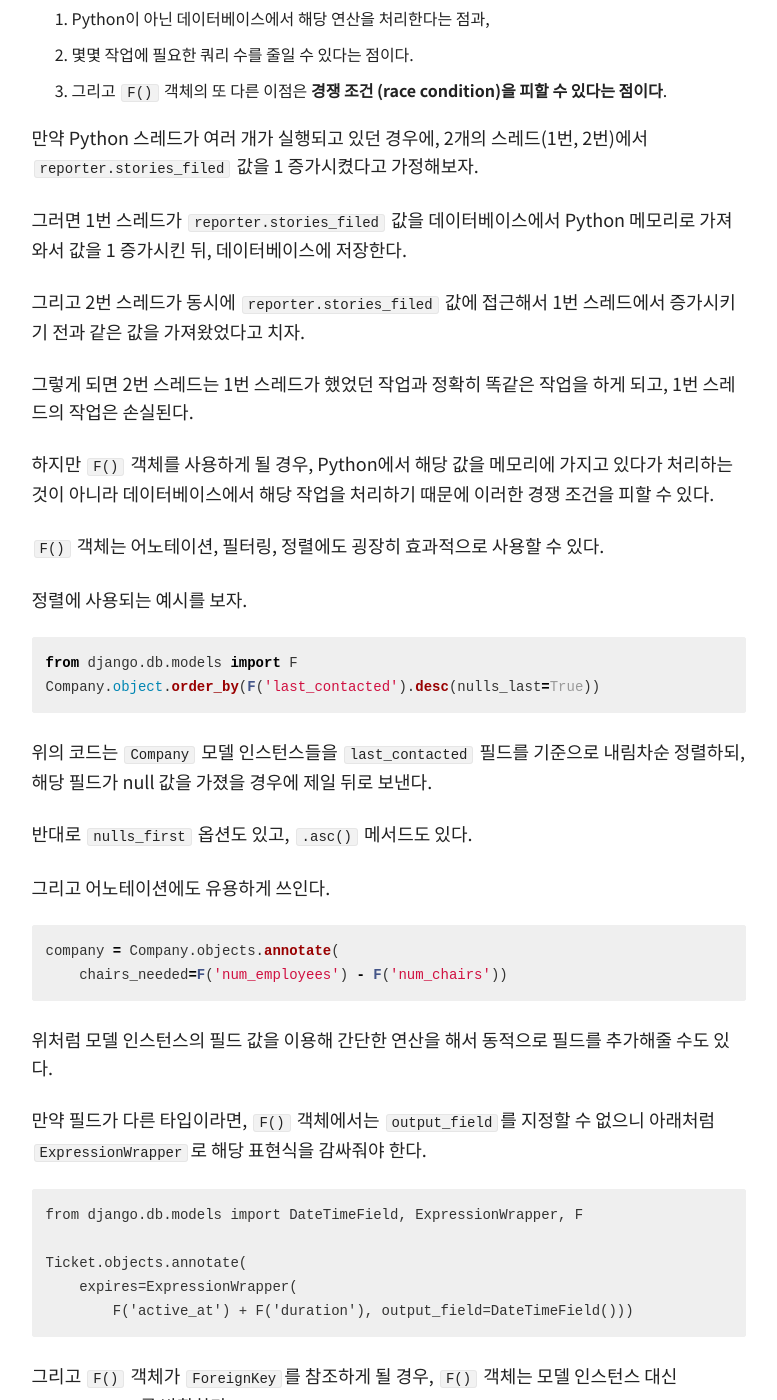
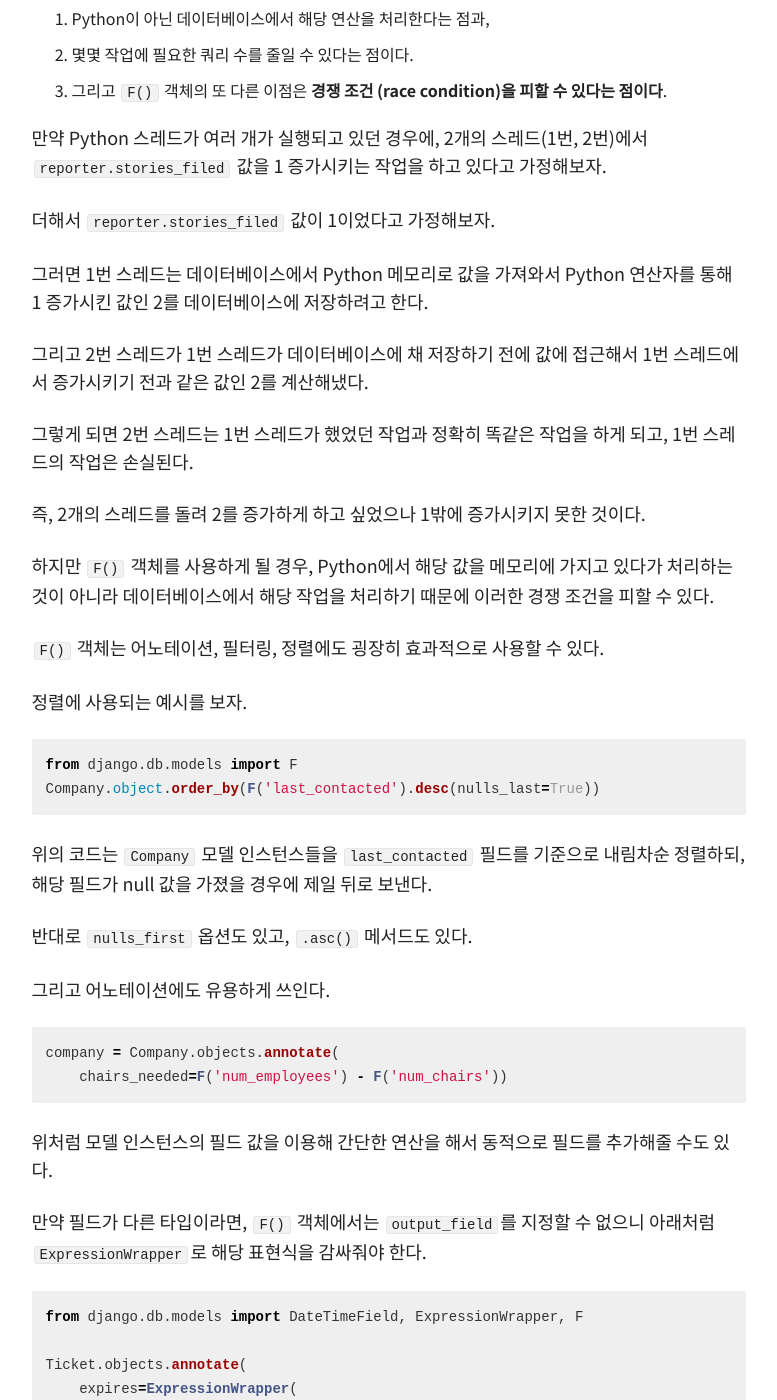
Before and after one commit to myungseokang/blog, a Jekyll site: the page built from _posts/2018-07-17-django-f-class.md, in a window 1280 px wide and 1400 px high, scrolled down 2152 px. Shown: the whole window, without its empty margins (348-1125 px from the left). Built offline with Jekyll 4.4.1, drawn with Linux system fonts in a browser that asks for light colours; nearby versions of some CDN libraries; comment, search, counter and statistics services are not loaded; a style sheet for code colours, icons or effects is not loaded; some of the changed text lies outside the part shown.

Commit message:
부연 설명 추가 및 code block 언어 지정

````diff
--- a/_posts/2018-07-17-django-f-class.md
+++ b/_posts/2018-07-17-django-f-class.md
@@ -68,13 +68,17 @@ reporter.refresh_from_db()
 2. 몇몇 작업에 필요한 쿼리 수를 줄일 수 있다는 점이다.
 3. 그리고 `F()` 객체의 또 다른 이점은 **경쟁 조건 (race condition)을 피할 수 있다는 점이다**.
 
-만약 Python 스레드가 여러 개가 실행되고 있던 경우에, 2개의 스레드(1번, 2번)에서 `reporter.stories_filed` 값을 1 증가시켰다고 가정해보자.
+만약 Python 스레드가 여러 개가 실행되고 있던 경우에, 2개의 스레드(1번, 2번)에서 `reporter.stories_filed` 값을 1 증가시키는 작업을 하고 있다고 가정해보자.
 
-그러면 1번 스레드가 `reporter.stories_filed` 값을 데이터베이스에서 Python 메모리로 가져와서 값을 1 증가시킨 뒤, 데이터베이스에 저장한다.
+더해서 `reporter.stories_filed` 값이 1이었다고 가정해보자.
 
-그리고 2번 스레드가 동시에 `reporter.stories_filed` 값에 접근해서 1번 스레드에서 증가시키기 전과 같은 값을 가져왔었다고 치자.
+그러면 1번 스레드는 데이터베이스에서 Python 메모리로 값을 가져와서 Python 연산자를 통해 1 증가시킨 값인 2를 데이터베이스에 저장하려고 한다.
+
+그리고 2번 스레드가 1번 스레드가 데이터베이스에 채 저장하기 전에 값에 접근해서 1번 스레드에서 증가시키기 전과 같은 값인 2를 계산해냈다.
 
 그렇게 되면 2번 스레드는 1번 스레드가 했었던 작업과 정확히 똑같은 작업을 하게 되고, 1번 스레드의 작업은 손실된다.
+
+즉, 2개의 스레드를 돌려 2를 증가하게 하고 싶었으나 1밖에 증가시키지 못한 것이다.
 
 하지만 `F()` 객체를 사용하게 될 경우, Python에서 해당 값을 메모리에 가지고 있다가 처리하는 것이 아니라 데이터베이스에서 해당 작업을 처리하기 때문에 이러한 경쟁 조건을 피할 수 있다.
 
@@ -102,7 +106,7 @@ company = Company.objects.annotate(
 
 만약 필드가 다른 타입이라면, `F()` 객체에서는 `output_field`를 지정할 수 없으니 아래처럼 `ExpressionWrapper`로 해당 표현식을 감싸줘야 한다.
 
-```
+```python
 from django.db.models import DateTimeField, ExpressionWrapper, F
 
 Ticket.objects.annotate(
````
